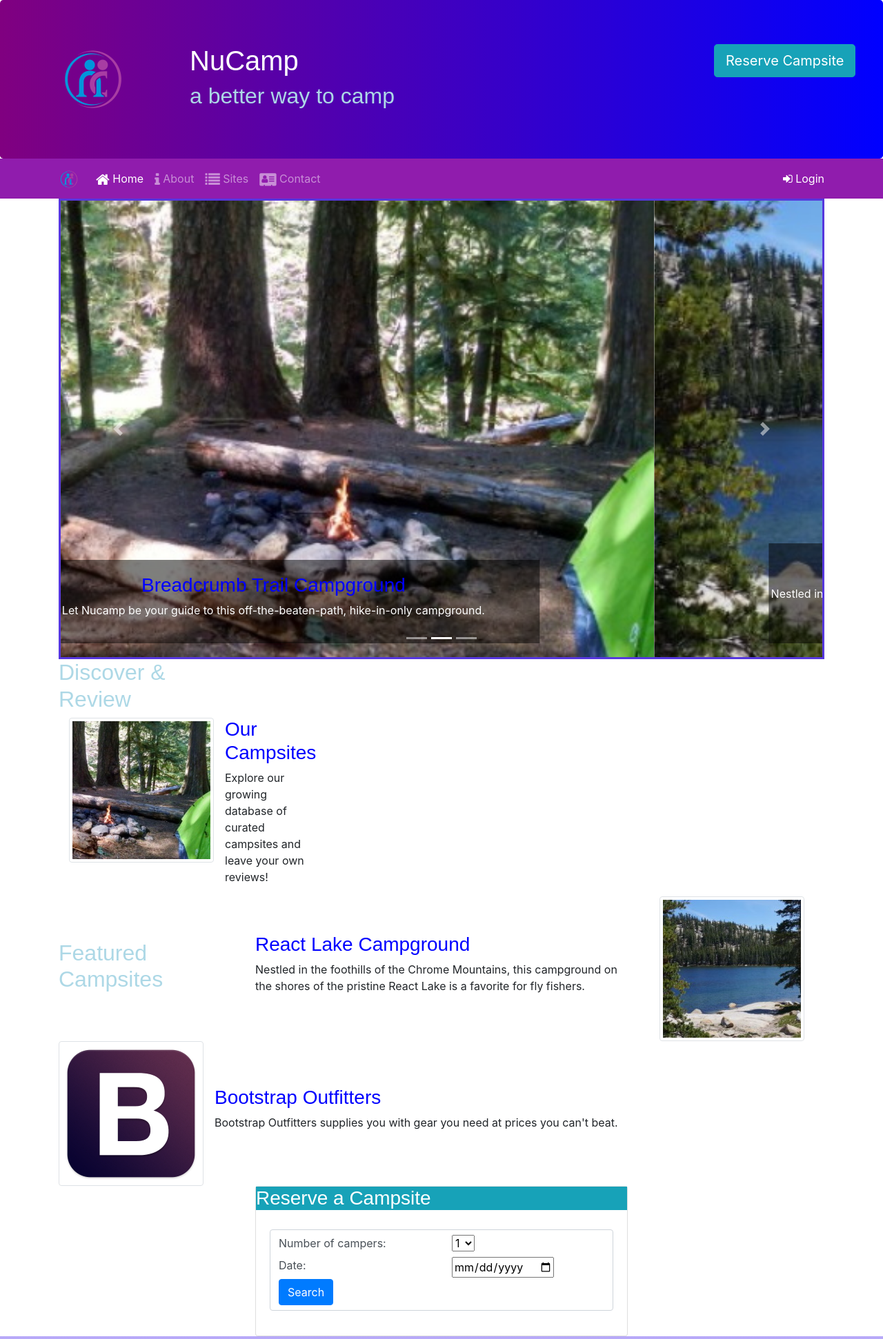
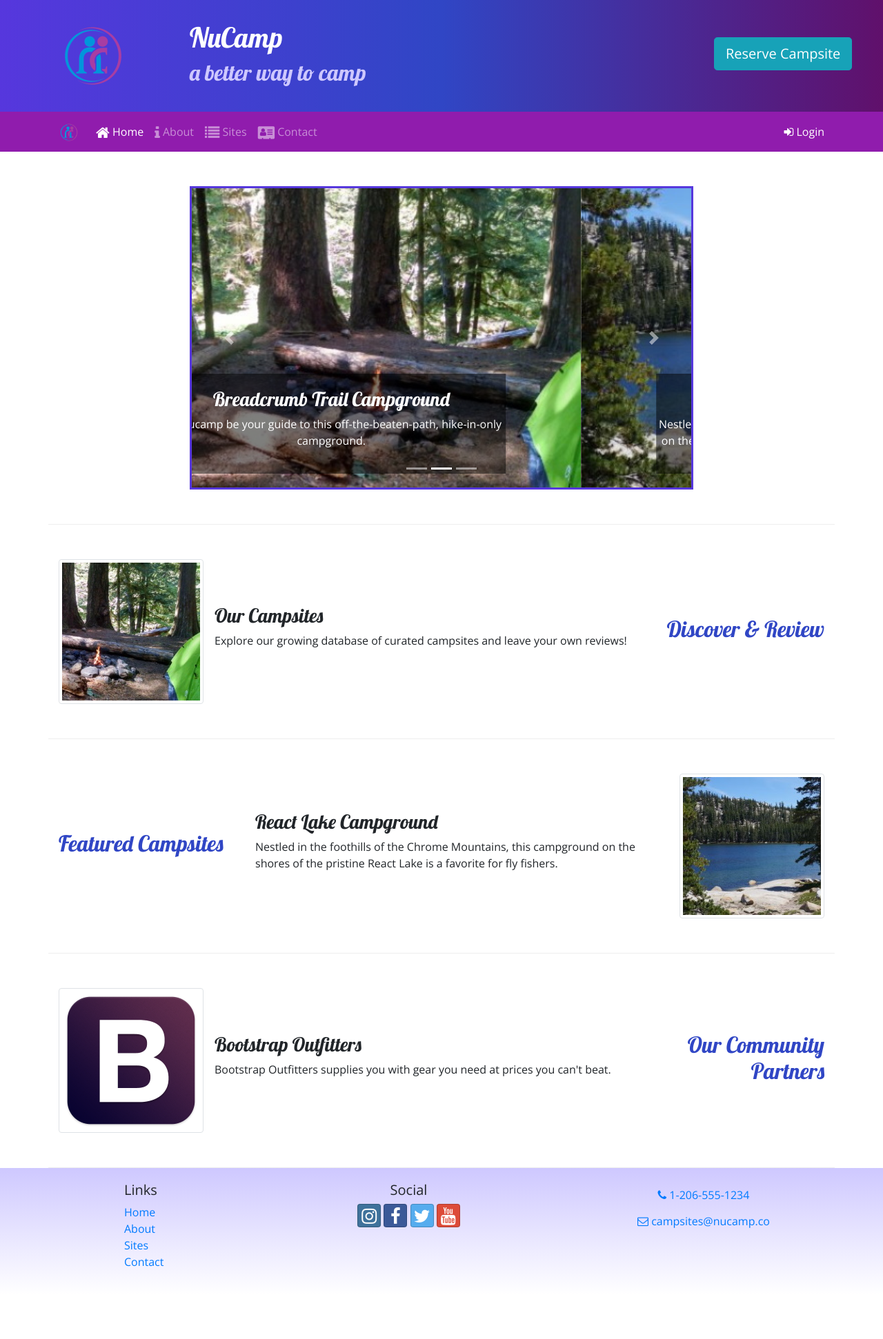
Before and after one commit to MannyV/nucampsite, a website: page index.html in a window 1280 px wide. Shown: the top 1942 px of the page at 69% size. After the commit the page ends 1878 px from the top, so only its background shows below. Drawn offline with nearby package versions, Linux system fonts and the light colour scheme.

Commit message:
clean Week3

```diff
--- /dev/null
+++ b/bigtest.js
@@ -0,0 +1,3 @@
+let a = 5;
+let b = 3;
+console.log(3 > 5);
--- /dev/null
+++ b/css/styles.css
@@ -0,0 +1,45 @@
+body {
+    font-family: "Open Sans", sans-serif;
+}
+
+h1, h2, h3 {
+    font-family: "Lobster", cursive;
+}
+
+h2 {
+    color: #3046C5;
+}
+
+header h2 {
+    color: #CEC8FF;
+}
+
+.site-footer {
+    background-image: linear-gradient(#CEC8FF, white);
+    padding: 20px 0;
+}
+
+.jumbotron {
+    margin: 0;
+    padding: 30px;
+    background-image: linear-gradient(to right, #5637DD, #3046C5, #60106B);
+    color: white;
+}
+
+.row-content {
+    padding: 50px 0;
+    border-bottom: 1px ridge;
+    min-height: 200px;
+}
+
+.navbar-dark {
+    background-color: #901CAD;
+}
+
+.carousel-caption {
+    background-color: rgba(0, 0, 0, 0.5);
+}
+
+.carousel {
+    border: solid #5637DD;
+}
--- a/index.html
+++ b/index.html
@@ -1,5 +1,5 @@
 <!DOCTYPE html>
-<html lang="en">
+<html lang="en" xmlns:mso="urn:schemas-microsoft-com:office:office" xmlns:msdt="uuid:C2F41010-65B3-11d1-A29F-00AA00C14882">
 
 <head>
     <!-- Required meta tags always come first -->
@@ -8,37 +8,111 @@
 
     <!-- Bootstrap CSS -->
     <link rel="stylesheet" href="node_modules/bootstrap/dist/css/bootstrap.min.css" />
-    <link rel="stylesheet" href="styles.css" />
+
     <!-- Additional CSS must be placed after Bootstrap CSS -->
     <link rel="stylesheet" href="node_modules/font-awesome/css/font-awesome.min.css" />
     <link rel="stylesheet" href="node_modules/bootstrap-social/bootstrap-social.css" />
+    <link rel="stylesheet" href="https://fonts.googleapis.com/css?family=Lobster|Open+Sans" />
+    <link rel="stylesheet" href="css/styles.css" />
+
     <title>NuCamp: A Better Way To Camp</title>
+
+<!--[if gte mso 9]><xml>
+<mso:CustomDocumentProperties>
+<mso:xd_Signature msdt:dt="string"></mso:xd_Signature>
+<mso:display_urn_x003a_schemas-microsoft-com_x003a_office_x003a_office_x0023_Editor msdt:dt="string">Minae Lee</mso:display_urn_x003a_schemas-microsoft-com_x003a_office_x003a_office_x0023_Editor>
+<mso:Order msdt:dt="string">376600.000000000</mso:Order>
+<mso:ComplianceAssetId msdt:dt="string"></mso:ComplianceAssetId>
+<mso:TemplateUrl msdt:dt="string"></mso:TemplateUrl>
+<mso:xd_ProgID msdt:dt="string"></mso:xd_ProgID>
+<mso:SharedWithUsers msdt:dt="string"></mso:SharedWithUsers>
+<mso:display_urn_x003a_schemas-microsoft-com_x003a_office_x003a_office_x0023_Author msdt:dt="string">Minae Lee</mso:display_urn_x003a_schemas-microsoft-com_x003a_office_x003a_office_x0023_Author>
+<mso:ContentTypeId msdt:dt="string">0x010100A942F8F0A27FAD469CFC2F9B7FC05735</mso:ContentTypeId>
+<mso:_SourceUrl msdt:dt="string"></mso:_SourceUrl>
+<mso:_SharedFileIndex msdt:dt="string"></mso:_SharedFileIndex>
+</mso:CustomDocumentProperties>
+</xml><![endif]-->
 </head>
 
 <body>
-    <header class="jumbotron">
+
+    <header class="jumbotron jumbotron-fluid">
         <div class="container">
             <div class="row">
                 <div class="col-4 col-sm-3 col-md-2 align-self-center">
-                    <img src="img/logo.png" class="img-fluid">
+                    <img src="img/logo.png" class="img-fluid" />
                 </div>
                 <div class="col">
                     <h1>NuCamp</h1>
                     <h2>a better way to camp</h2>
                 </div>
-                <div class="col col-md-4 col-xl-2">
-                    <a href="#reserveForm" role="button" class="btn btn-lg btn-info" data-toggle="tooltip" data-placement="bottom" data-html="true" title="Or call us at <br /><strong>1-206-555-1234</strong>">Reserve Campsite</a>
+                <div class="col-md-4 col-xl-2 mt-4">
+                    <a role="button" class="btn btn-lg btn-info" data-toggle="modal" data-target="#reserveModal" >Reserve Campsite</a>
                 </div>
             </div>
         </div>
     </header>
 
+    <div id="reserveModal" class="modal fade" role="dialog">
+        <div class="modal-dialog modal-lg" role="document">
+            <div class="modal-content">
+                <div class="modal-header bg-info text-white">
+                    <h3 class="modal-title">Reserve a Campsite</h4>
+                    <button type="button" class="close" data-dismiss="modal">&times;</button>
+                </div>
+                <div class="modal-body">
+                    <div class="container-fluid">
+                        <form>
+                            <div class="form-group row">
+                                <label for="numCampers" class="col-sm-6 col-form-label">Number of Campers</label>
+                                <!-- Select Dropdown -->
+                                <div class="col">
+                                    <select name="numCampers" id="numCampers" class="form-control">
+                                        <option selected>Select...</option>
+                                        <option value="1">1</option>
+                                        <option value="2">2</option>
+                                        <option value="3">3</option>
+                                        <option value="4">4</option>
+                                        <option value="5">5</option>
+                                        <option value="6">6</option>
+                                    </select>
+                                </div>
+                            </div>
+                            <!-- Date -->
+                            <div class="form-group row">
+                                <label for="date" class="col-sm-6 col-form-label">Date</label>
+                                <div class="col">
+                                    <input type="date" class="form-control" id="date" name="date" placeholder="Date" />
+                                </div>
+                            </div>
+                            <!-- Campsite Type -->
+                            <div class="form-group row">
+                                <label class="col-sm-6 col-form-label">Campsite Type</label>
+                                <div class="col btn-group btn-group-toggle" data-toggle="buttons">
+                                    <label class="btn btn-success active">
+                                        <input type="radio" name="siteType" id="siteTent" value="tent" autocomplete="off" checked />Tent
+                                    </label>
+                                    <label class="btn btn-primary">
+                                        <input type="radio" name="siteType" id="siteRV" value="RV" autocomplete="off" />RV
+                                    </label>
+                                </div>
+                            </div>
+                            <!-- Search Button -->
+                            <div class="form-group row">
+                                <div class="col">
+                                    <button type="button" class="btn btn-secondary" data-dismiss="modal">Cancel</button>
+                                    <button type="submit" class="btn btn-primary">Search</button>
+                                </div>
+                            </div>
+                        </form>
+                    </div>
+                </div>
+            </div>
+        </div>
+    </div>
+
     <nav class="navbar navbar-expand-sm navbar-dark sticky-top">
         <div class="container">
-            <div class="row row-content">
-                <div class="col-md-8 mx-auto">
-                </div>
-            </div>
             <a class="navbar-brand" href="#"><img src="img/logo.png" height="30" width="30" /></a>
             <button class="navbar-toggler" type="button" data-toggle="collapse" data-target="#nucampNavbar">
                 <span class="navbar-toggler-icon"></span>
@@ -48,20 +122,21 @@
                     <li class="nav-item active"><a class="nav-link" href="#"><i class="fa fa-home fa-lg"></i> Home</a></li>
                     <li class="nav-item"><a class="nav-link" href="aboutus.html"><i class="fa fa-info fa-lg"></i> About</a></li>
                     <li class="nav-item"><a class="nav-link" href="#"><i class="fa fa-list fa-lg"></i> Sites</a></li>
-                    <li class="nav-item"><a class="nav-link" href="contactus.html "><i class="fa fa-address-card fa-lg"></i> Contact</a></li>
+                    <li class="nav-item"><a class="nav-link" href="contactus.html"><i class="fa fa-address-card fa-lg"></i> Contact</a></li>
                 </ul>
-            </div>
                 <span class="navbar-text ml-auto">
-                <a data-toggle="modal" data-target="#loginModal">
+                    <a role="button" data-toggle="modal" data-target="#loginModal">
                     <i class="fa fa-sign-in"></i> Login</a>
                 </span>
             </div>
+        </div>
     </nav>
+
     <div id="loginModal" class="modal fade" role="dialog">
         <div class="modal-dialog" role="document">
             <div class="modal-content">
                 <div class="modal-header">
-                    <h3 class="modal-title">Login </h3>
+                    <h3 class="modal-title">Login</h3>
                     <button type="button" class="close" data-dismiss="modal">&times;</button>
                 </div>
                 <div class="modal-body">
@@ -94,7 +169,10 @@
             </div>
         </div>
     </div>
+
     <div class="container">
+        <div class="row row-content">
+            <div class="col-md-8 mx-auto">
                 <div id="homeCarousel" class="carousel slide" data-ride="carousel">
                     <ol class="carousel-indicators">
                         <li data-target="#homeCarousel" data-slide-to="0" class="active"></li>
@@ -112,15 +190,16 @@
                         <div class="carousel-item">
                             <img class="d-block w-100" src="img/react-lake.jpg" alt="React Lake Campground" />
                             <div class="carousel-caption">
-                        <h3>React lake</h3>
+                                <h3>React Lake Campground</h3>
                                 <p class="d-none d-sm-block">Nestled in the foothills of the Chrome Mountains, this campground on the shores of the pristine React Lake is a favorite for fly fishers.</p>
                             </div>
                         </div>
                         <div class="carousel-item">
                             <img class="d-block w-100" src="img/chrome-river.jpg" alt="Chrome River Campground" />
                             <div class="carousel-caption">
-                        <h3>Chrome River</h3>
+                                <h3>Chrome River Campground</h3>
                                 <p class="d-none d-sm-block">Spend a few sunny days and starry nights beneath a canopy of old-growth firs at this enchanting spot by the Chrome River.</p>
+                            </div>
                         </div>
                     </div>
                     <a class="carousel-control-prev" href="#homeCarousel" role="button" data-slide="prev">
@@ -133,9 +212,12 @@
                     </a>
                 </div>
             </div>
-        <div class="row">
-            <div class="col-sm-4 col-md-3">
-                <h2>Discover & Review</h2>
+        </div>
+
+        <div class="row row-content align-items-center">
+            <div class="col-sm-4 order-sm-last col-md-3">
+                <h2 class="text-sm-right">Discover & Review</h2>
+            </div>
             <div class="col">
                 <div class="media">
                     <img class="d-flex mr-3 img-thumbnail" src="img/breadcrumb-trail-thumb.jpg" alt="Breadcrumb Trail" />
@@ -146,23 +228,29 @@
                 </div>
             </div>
         </div>
-        </div>
-        <div class="row">
-            <div class="col-md-3  align-self-center">
+
+        <div class="row row-content align-items-center">
+            <div class="col-sm-4 col-md-3">
                 <h2>Featured Campsites</h2>
             </div>
-            <div class="col-md-6  align-self-center">
+            <div class="col">
+                <div class="media">
+                    <div class="media-body align-self-center">
                         <h3>React Lake Campground</h3>
-                <p>Nestled in the foothills of the Chrome Mountains, this campground on the shores of the pristine React Lake is a favorite for fly fishers.</p>
+                        <p class="d-none d-sm-block">Nestled in the foothills of the Chrome Mountains, this campground on the shores of the pristine React Lake is a favorite for fly fishers.</p>
                     </div>
-            <div class="col-md-3">
-                <img src="img/react-lake-thumb.jpg" class="ml-3 img-thumbnail d-flex">
+                    <img class="d-flex ml-3 img-thumbnail" src="img/react-lake-thumb.jpg" alt="React Lake" />
                 </div>
             </div>
-        <div class="row">
+        </div>
+
+        <div class="row row-content align-items-center">
+            <div class="col-sm-4 order-sm-last col-md-3">
+                <h2 class="text-sm-right">Our Community Partners</h2>
+            </div>
             <div class="col">
                 <div class="media">
-                    <img class="d-flex mr-3 img-thumbnail " src="img/bootstrap-thumb.png" alt="Bootstrap Outfitters">
+                    <img class="d-flex mr-3 img-thumbnail" src="img/bootstrap-thumb.png" alt="Bootstrap Outfitters" />
                     <div class="media-body align-self-center">
                         <h3>Bootstrap Outfitters</h3>
                         <p class="d-none d-sm-block">Bootstrap Outfitters supplies you with gear you need at prices you can't beat.</p>
@@ -170,55 +258,18 @@
                 </div>
             </div>
         </div>
-        <div class="row">
-            <div class="col col-sm-6 mx-auto">
-                <div class="card">
-                    <h3 class="header text-white bg-info">Reserve a Campsite</h3>
-                    <div class="card-body">
-                        <form action="" method="get" class="form-group col-form-label form-control" id="reserveForm">
-                        <div class="row">
-                            <div class="col-xs-12 col-sm-6">
-                                <label for="numCampers">Number of campers:</label>
     </div>
-                            <div class="col">
-                                <select name="numCampers" id="numCampers">
-                                    <option value="1">1</option>
-                                    <option value="2">2</option>
-                                    <option value="3">3</option>
-                                    <option value="4">4</option>
-                                </select>
-                            </div>
-                        </div>
-                        <div class="row">
-                            <div class="col-xs-12 col-sm-6">
-                                <label for="date">Date:</label>
-                            </div>
-                            <div class="col">
-                                <input name="date" type="date" id="date">
-                                </input>
-                            </div>
-                        </div>
-                        <div class="row">
-                            <div class="col">
-                                <button type="submit" class="btn btn-primary">Search</button>
-                            </div>
-                        </div>
-                      </form>
-                    </div>
-                </div>
-            </div>
-        </div>
-    </div>
+
     <footer class="site-footer">
         <div class="container">
             <div class="row">
                 <div class="col-4 col-sm-2 offset-1">
                     <h5>Links</h5>
                     <ul class="list-unstyled">
-                        <li><a href="index.html">Home</a></li>
+                        <li><a href="#">Home</a></li>
                         <li><a href="aboutus.html">About</a></li>
                         <li><a href="#">Sites</a></li>
-                        <li><a href="#">Contact</a></li>
+                        <li><a href="contactus.html">Contact</a></li>
                     </ul>
                 </div>
                 <div class="col-6 col-sm-5 text-center">
@@ -234,19 +285,13 @@
                 </div>
            </div>
         </div>
-        </div>
     </footer>
+
     <!-- jQuery must come first, then Popper.js, then the Bootstrap JavaScript plugins.-->
     <script src="node_modules/jquery/dist/jquery.slim.min.js"></script>
     <script src="node_modules/popper.js/dist/umd/popper.min.js"></script>
     <script src="node_modules/bootstrap/dist/js/bootstrap.min.js"></script>
 
-    <script>
-        $(function () {
-            $('[data-toggle="tooltip"]').tooltip()
-        })
-    </script>
-
 </body>
 
 </html>
--- a/styles.css
+++ /dev/null
@@ -1,37 +0,0 @@
-h1, h2, h3 {
-    font-family: "Arial";
-}
-
-h1 {
-    color: white;
-}
-
-h2 {
-    color: lightblue;
-}
-
-.navbar {
-    background-color: #901CAD;
-}
-
-h3 {
-    color: blue;
-}
-
-header.jumbotron {
-    background-image: linear-gradient(to right, purple , blue);
-    margin: 0;
-  }
-
-  .site-footer{
-    background-image: linear-gradient(#b7a8f8, white);
-    padding: 20px 0px;
-}
-
-.carousel-caption {
-    background-color: rgba(0, 0, 0, 0.5);
-}
-
-.carousel {
-    border: solid #5637DD;
-}
```
Also changed, not shown: aboutus.html (+64 -41 lines), contactus.html (+27 -15 lines), emmettest.html (added, +11 -0 lines), 1 other file. Lines whose indentation alone changed are shown as unchanged.
